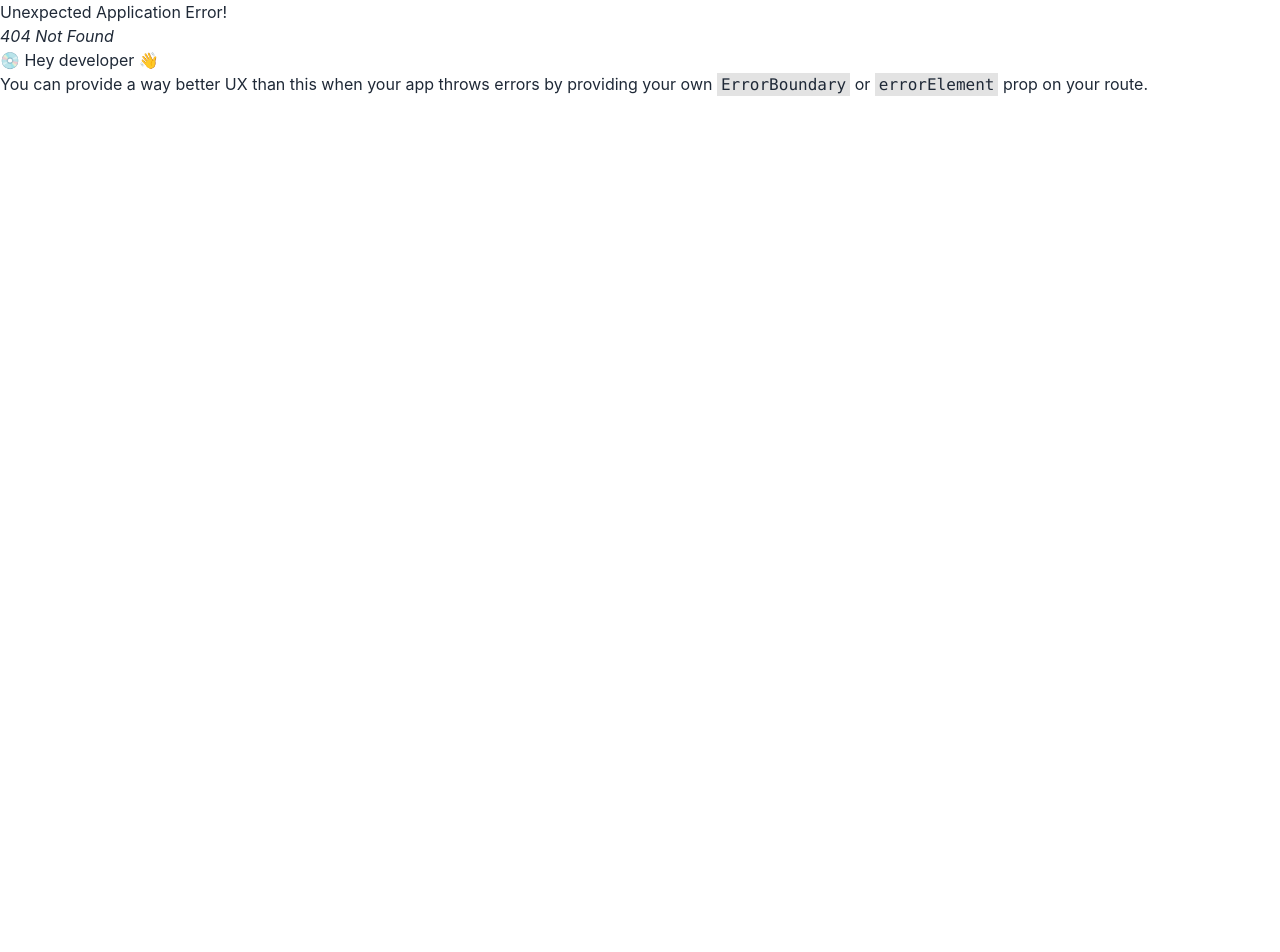
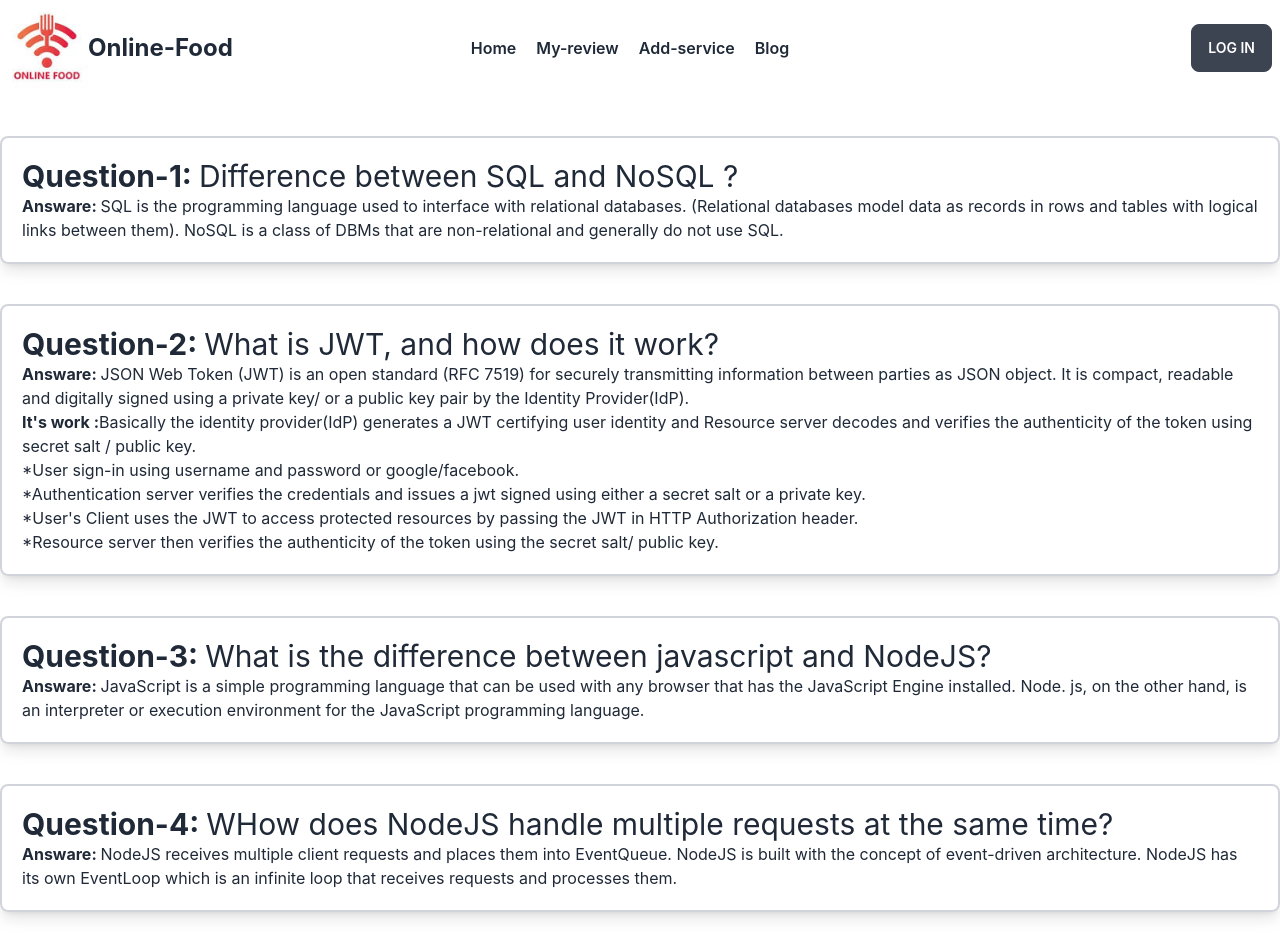
Before and after one commit to RobinHossain5261/online-food-client, a React (Create React App) app: page /blog in a window 1280 px wide. Before the commit this address had no page. Shown: the top 952 px of the page. Before the commit the page ends 800 px from the top, so only its background shows below. Built offline with nearby package versions, Linux system fonts and the light colour scheme.

Commit message:
blog part end

```diff
--- a/src/Router/Routes/Routes.js
+++ b/src/Router/Routes/Routes.js
@@ -1,5 +1,6 @@
 import { createBrowserRouter } from "react-router-dom";
 import Main from "../../layout/Main";
+import Blog from "../../pages/Blog/Blog";
 import Home from "../../pages/Home/Home/Home";
 
 
@@ -11,6 +12,10 @@ const router = createBrowserRouter([
             {
                 path: '/',
                 element: <Home></Home>
+            },
+            {
+                path: '/blog',
+                element: <Blog></Blog>
             }
         ],
     }
--- /dev/null
+++ b/src/pages/Blog/Blog.js
@@ -0,0 +1,29 @@
+import React from 'react';
+
+const Blog = () => {
+    return (
+        <div>
+            <div className='my-10 p-5 shadow-lg border-solid border-2 border-gray-300 rounded-lg'>
+                <h1 className='text-3xl'><strong>Question-1: </strong> Difference between SQL and NoSQL ?</h1>
+                <p><strong>Answare: </strong>SQL is the programming language used to interface with relational databases. (Relational databases model data as records in rows and tables with logical links between them). NoSQL is a class of DBMs that are non-relational and generally do not use SQL.</p>
+            </div>
+            <div className='my-10 p-5 shadow-lg border-solid border-2 border-gray-300 rounded-lg'>
+                <h1 className='text-3xl'><strong>Question-2: </strong> What is JWT, and how does it work? </h1>
+                <p><strong>Answare: </strong>JSON Web Token (JWT) is an open standard (RFC 7519) for securely transmitting information between parties as JSON object. It is compact, readable and digitally signed using a private key/ or a public key pair by the Identity Provider(IdP). <br /> <strong>It's work :</strong>Basically the identity provider(IdP) generates a JWT certifying user identity and Resource server decodes and verifies the authenticity of the token using secret salt / public key. <br />*User sign-in using username and password or google/facebook. <br />
+                    *Authentication server verifies the credentials and issues a jwt signed using either a secret salt or a private key. <br />
+                    *User's Client uses the JWT to access protected resources by passing the JWT in HTTP Authorization header. <br />
+                    *Resource server then verifies the authenticity of the token using the secret salt/ public key.</p>
+            </div>
+            <div className='my-10 p-5 shadow-lg border-solid border-2 border-gray-300 rounded-lg'>
+                <h1 className='text-3xl'><strong>Question-3: </strong> What is the difference between javascript and NodeJS?</h1>
+                <p><strong>Answare: </strong>JavaScript is a simple programming language that can be used with any browser that has the JavaScript Engine installed. Node. js, on the other hand, is an interpreter or execution environment for the JavaScript programming language.</p>
+            </div>
+            <div className='my-10 p-5 shadow-lg border-solid border-2 border-gray-300 rounded-lg'>
+                <h1 className='text-3xl'><strong>Question-4: </strong> WHow does NodeJS handle multiple requests at the same time?</h1>
+                <p><strong>Answare: </strong>NodeJS receives multiple client requests and places them into EventQueue. NodeJS is built with the concept of event-driven architecture. NodeJS has its own EventLoop which is an infinite loop that receives requests and processes them.</p>
+            </div>
+        </div>
+    );
+};
+
+export default Blog;
--- a/src/pages/Home/Banner/Banner.js
+++ b/src/pages/Home/Banner/Banner.js
@@ -1,7 +1,7 @@
 import React from 'react';
 import img1 from '../../assets/banner.jpg';
 import img2 from '../../assets/banner-2.jpg';
-import img3 from '../../assets/banner-3.webp'
+// import img3 from '../../assets/banner-3.webp';
 import img4 from '../../assets/banner-4.jpg';
 import img5 from '../../assets/banner1.webp'
 import './Banner.css';
--- a/src/pages/shared/Header/Header.js
+++ b/src/pages/shared/Header/Header.js
@@ -7,6 +7,7 @@ const Header = () => {
         <Link to="/"><li className='font-semibold mr-5'>Home</li></Link>
         <Link ><li className='font-semibold mr-5'>My-review</li></Link>
         <Link><li className='font-semibold mr-5'>Add-service</li></Link>
+        <Link to='/blog'><li className='font-semibold mr-5'>Blog</li></Link>
     </>
     return (
         <div className="navbar bg-base-100">
```
Also changed, not shown: public/products.json (added, +56 -0 lines).
